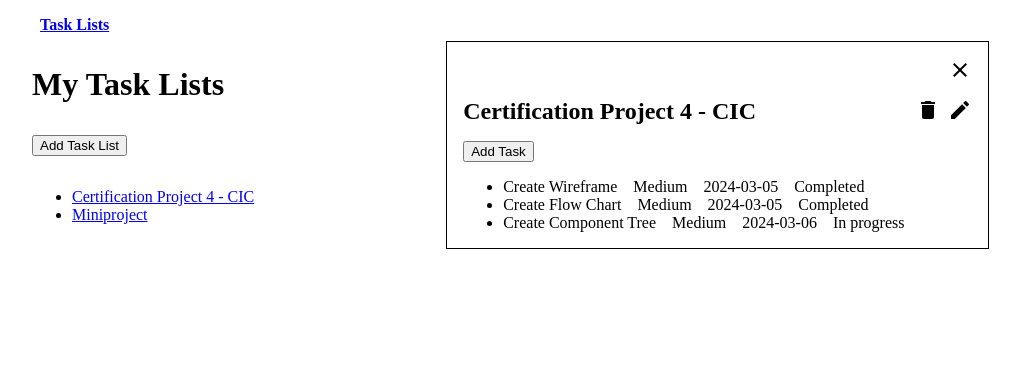
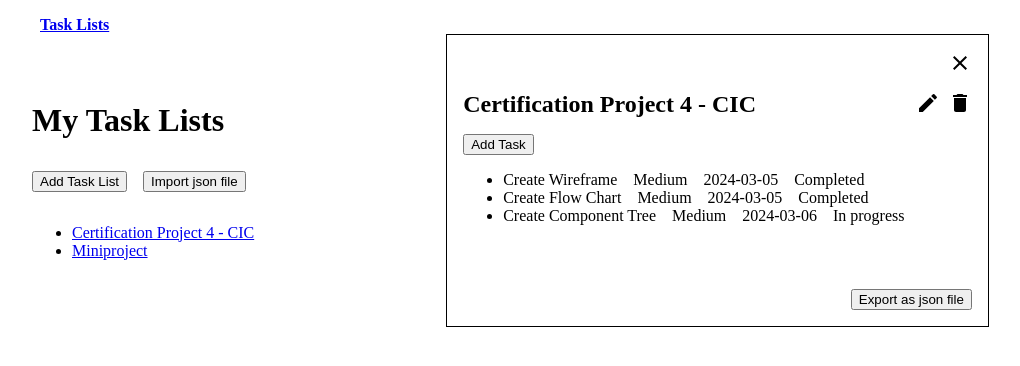
Before and after one commit to NovitaHamilton/certification-project3, a React (Vite) app: page /tasklists/1 in a window 1280 px wide. Shown: the top 366 px of the page, without its empty margins (16-1036 px from the left). Built offline with nearby package versions, Linux system fonts and the light colour scheme.

Commit message:
Add Import json and Export as json file buttons

```diff
--- a/src/components/Home.jsx
+++ b/src/components/Home.jsx
@@ -20,10 +20,16 @@ function Home({ tasklists, setTasklists }) {
     navigate(`/tasklists/${newTaskList.id}`); // to navigate to the newTaskList route
   };
 
+  const handleImportJson = (e) => {
+    e.preventDefault();
+  };
   return (
     <div className="Home">
       <h1>My Task Lists</h1>
-      <Button onClick={handleAddTaskList}>Add Task List</Button>
+      <div className="tasklists-buttons">
+        <Button onClick={handleAddTaskList}>Add Task List</Button>
+        <Button onClick={handleImportJson}>Import json file</Button>
+      </div>
       <div>
         <TaskLists tasklists={tasklists} />
       </div>
--- a/src/components/IndividualTaskList.jsx
+++ b/src/components/IndividualTaskList.jsx
@@ -55,6 +55,10 @@ function IndividualTaskList({ tasklists, setTasklists }) {
     navigate(`/tasklists`);
   };
 
+  const handleExportJson = (e) => {
+    e.preventDefault();
+  };
+
   const openAddTaskForm = () => {};
 
   return (
@@ -72,7 +76,6 @@ function IndividualTaskList({ tasklists, setTasklists }) {
         )}
 
         <div className="tasklist-icons">
-          <DeleteIcon onClick={handleDeleteTaskList} />
           {isEditing ? (
             <Button
               className="save-tasklist-edit-button"
@@ -83,6 +86,7 @@ function IndividualTaskList({ tasklists, setTasklists }) {
           ) : (
             <EditIcon onClick={handleEditTaskList} />
           )}
+          <DeleteIcon onClick={handleDeleteTaskList} />
         </div>
       </div>
       <Button className="add-task-button" onClick={openAddTaskForm}>
@@ -97,6 +101,10 @@ function IndividualTaskList({ tasklists, setTasklists }) {
           </li>
         ))}
       </ul>
+
+      <div className="export-json-button">
+        <Button onClick={handleExportJson}>Export as json file</Button>
+      </div>
     </div>
   );
 }
--- a/src/index.css
+++ b/src/index.css
@@ -35,6 +35,12 @@ svg {
   align-items: flex-start;
   padding: 2rem;
   gap: 2rem;
+}
+
+.tasklists-buttons {
+  display: flex;
+  flex-direction: row;
+  gap: 1rem;
 }
 
 .task-item {
@@ -76,5 +82,7 @@ svg {
   gap: 0.5rem;
 }
 
-.save-tasklist-edit-button {
+.export-json-button {
+  align-self: flex-end;
+  margin-top: 3rem;
 }
```
